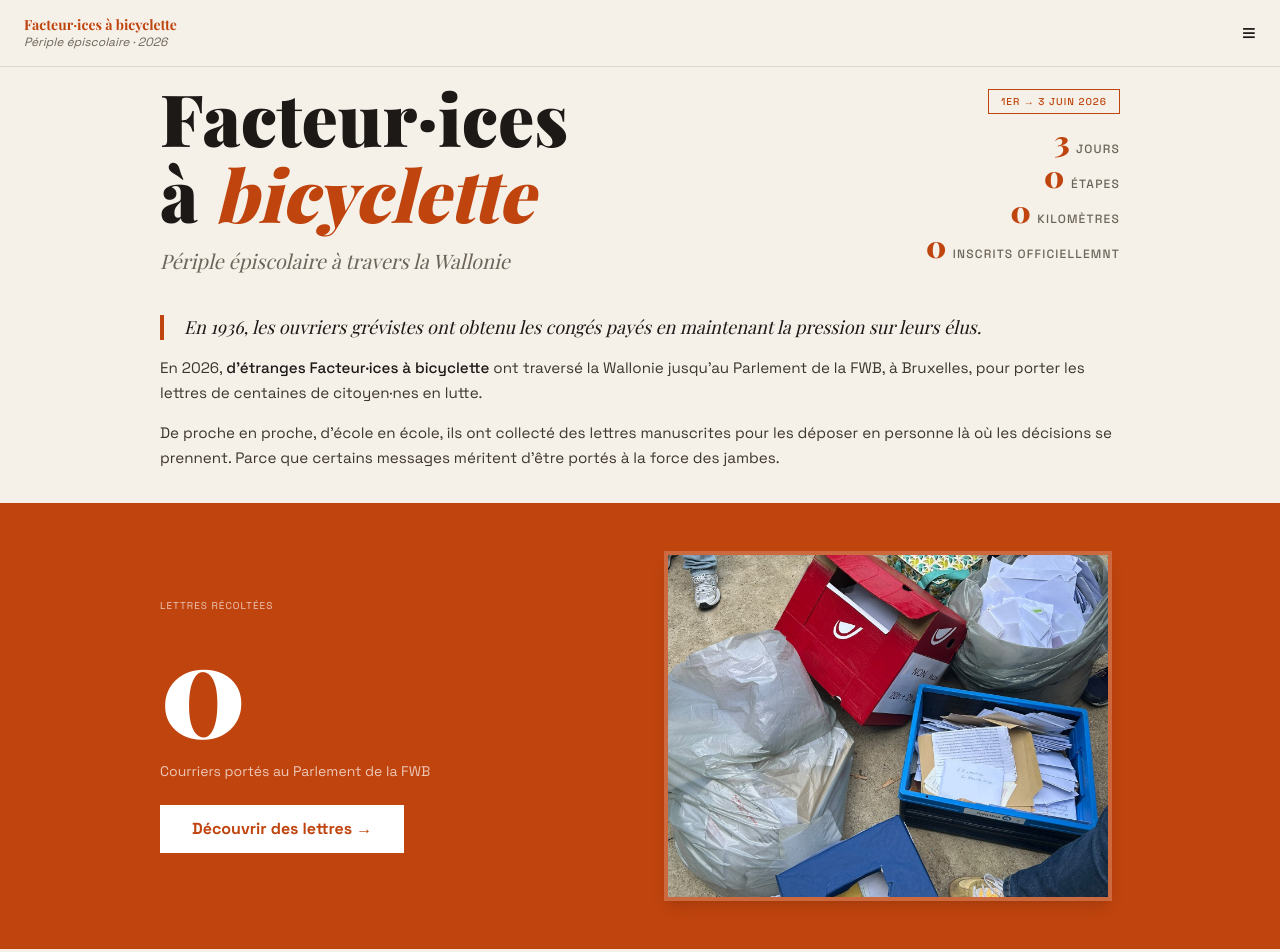
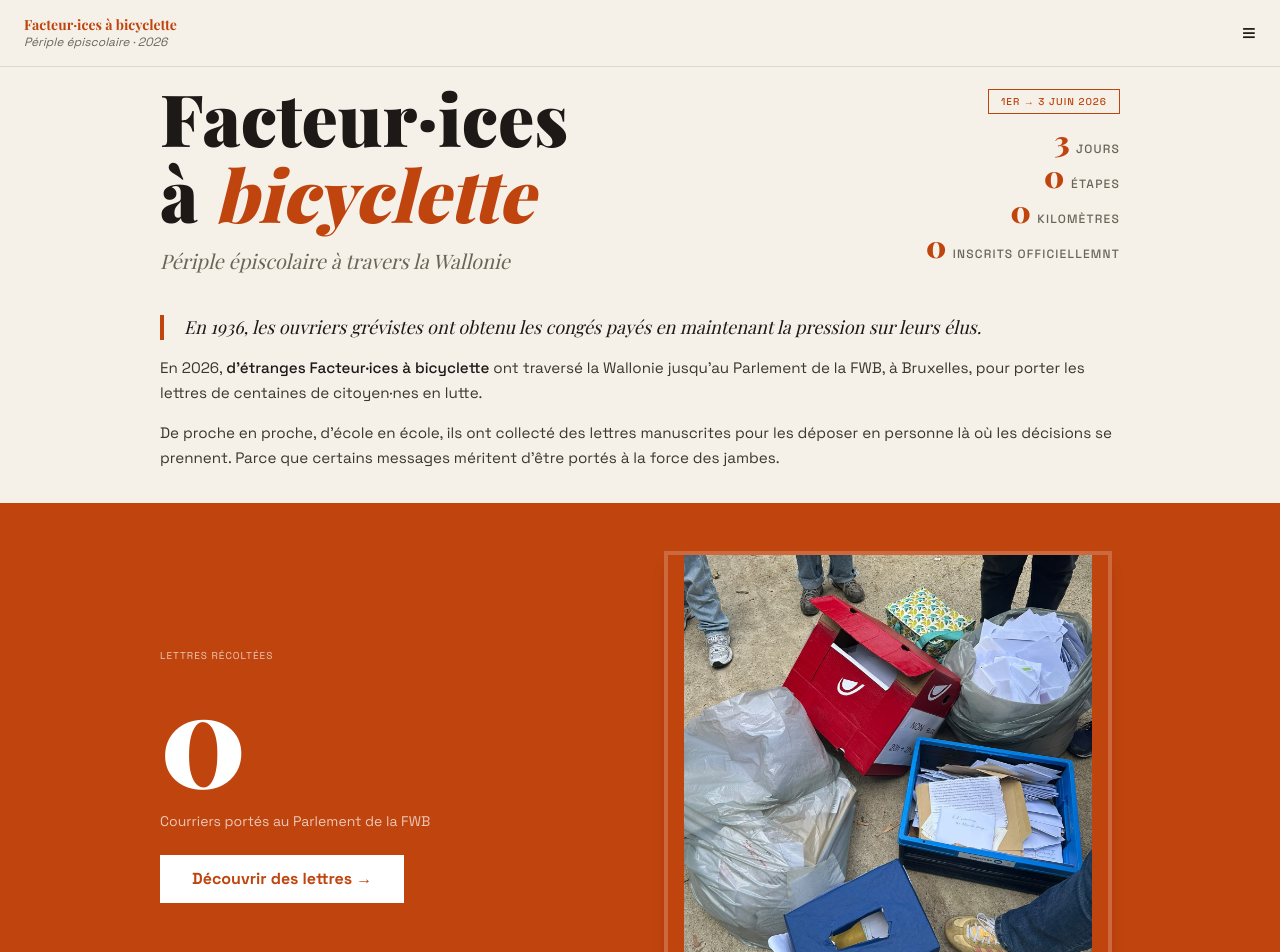
Before and after one commit to marsattacksfacts/plateforme-argumentaire-enseignement, a Next.js app: page / in a window 1280 px wide. Shown: the top 952 px of the page. Built offline with nearby package versions, Linux system fonts and the light colour scheme; no server answers; the database is empty; a web font is replaced by a local one.

Commit message:
amélioration photo tas de lettres

```diff
--- a/src/app/page.tsx
+++ b/src/app/page.tsx
@@ -115,8 +115,8 @@ export default function Home() {
             <img
               src="/lettres/tas-de-lettres.jpg"
               alt="Les lettres récoltées"
-              className="w-full max-w-md border-4 border-white/20 shadow-lg object-cover"
-              style={{ maxHeight: "350px" }}
+              className="w-full max-w-md border-4 border-white/20 shadow-lg object-contain"
+              style={{ maxHeight: "450px" }}
             />
           </div>
         </div>
```
